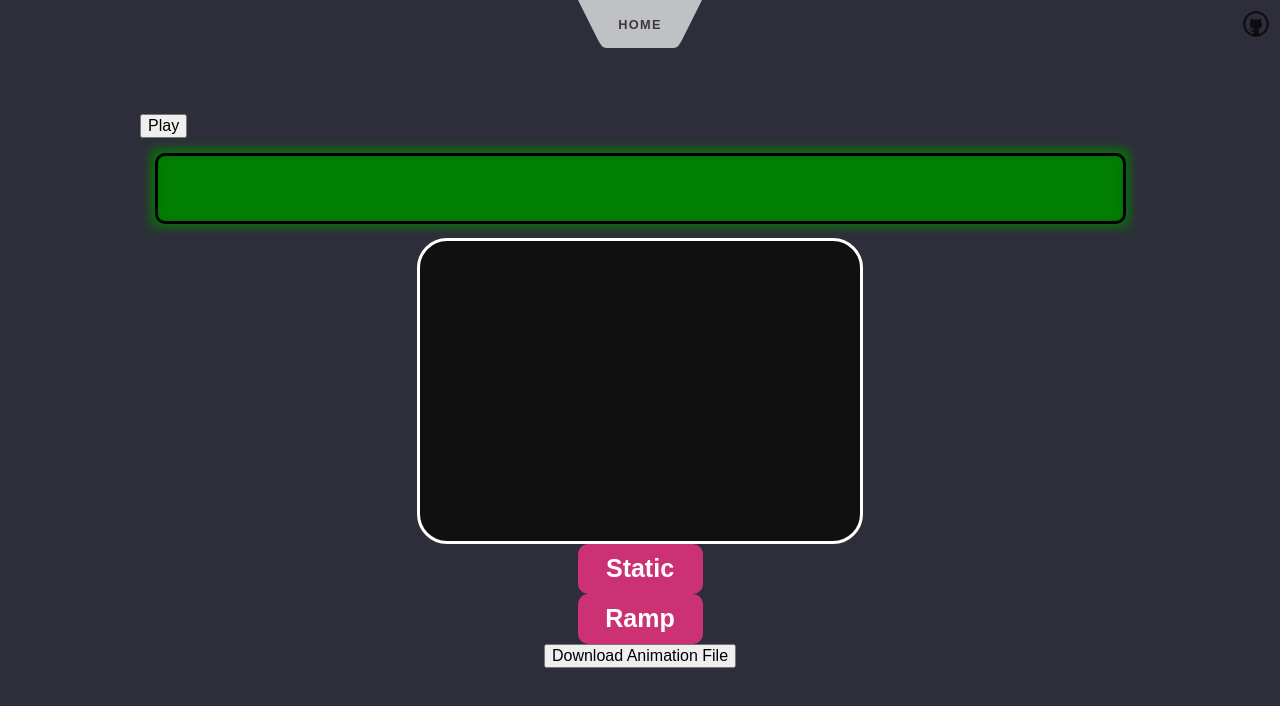
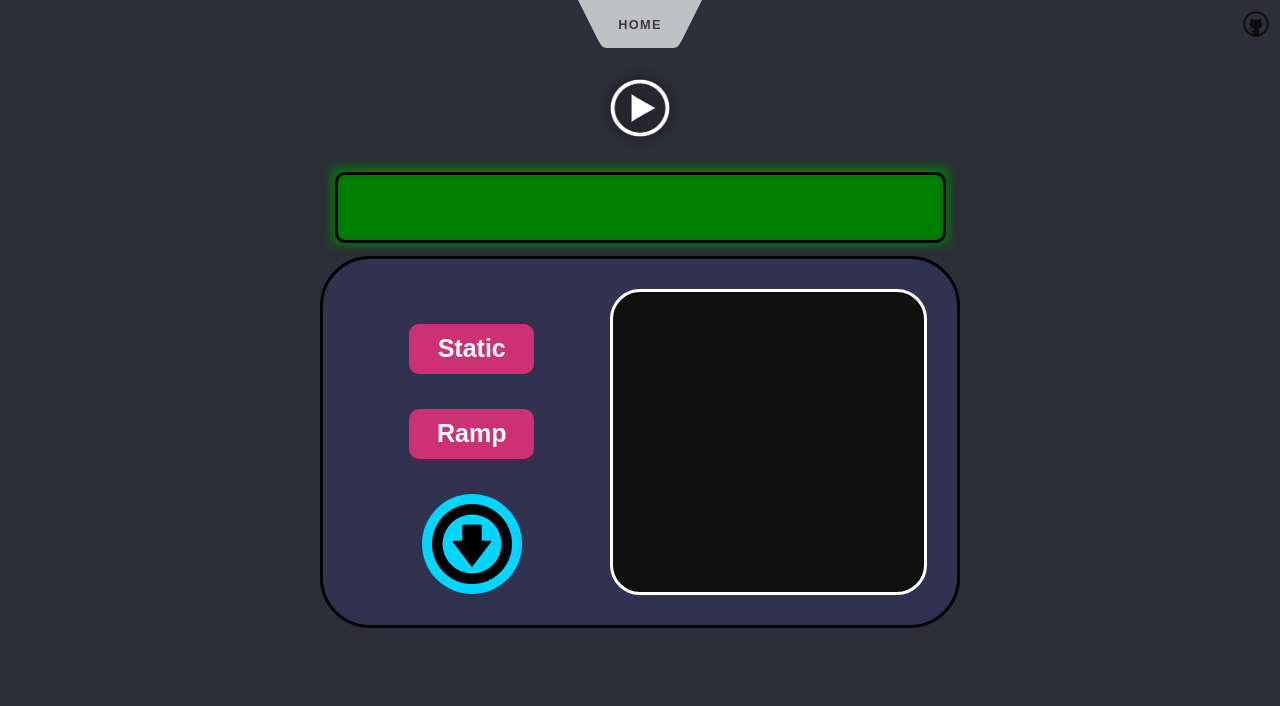
Before and after one commit to awtybots/Led-Animation-Creator, a SvelteKit app: page / in a window 1280 px wide. Shown: the top 706 px of the page. Built offline with nearby package versions, Linux system fonts and the light colour scheme.

Commit message:
redesign

```diff
--- a/src/lib/components/LedViewer.svelte
+++ b/src/lib/components/LedViewer.svelte
@@ -1,5 +1,7 @@
 <script>
 // @ts-nocheck
+
+    import img from '../images/play-icon-white.png'
 
     export let data;
     let y = 0;
@@ -54,8 +56,8 @@
 </script>
 
 <!-- svelte-ignore non-top-level-reactive-declaration -->
-<div>
-    <button on:click={() => playAnimation()}>Play</button>
+<div class = "Container">
+    <button class = "PlayButton" on:click={() => playAnimation()}><img class = "PlayImage" src = {img}/></button>
     <div class = "Viewer">
         <!-- <div style="background-color: {data[y].color}" class = "Percent"></div> -->
         <div style = "background: linear-gradient(90deg, {data[y] != undefined ? data[y].color : "black"} 0%, {data[y] != undefined ? data[y].color : "black"} {data[y] != undefined ? data[y].type == "ramp" ? data[y].length * z: data[y].length : 0}%, rgba(0,0,0,1) {data[y] != undefined ? data[y].type == "ramp" ? data[y].length * z : data[y].length : 0}%); box-shadow: inset 0 0 12px 12px #2D2E39, inset 0 0 3px 2px #2D2E39;" class = "Percent"></div>
@@ -63,19 +65,23 @@
 </div>
 
 <style>
+    .Container {
+        display: flex;
+        flex-direction: column;
+        align-items: center;
+    }
+
     .Viewer {
         display: flex;
         justify-content: center;
         align-items: center;
-        transition: 500ms;
     }
 
     .Percent {
         position: relative;
         background-color: black;
-        width: 1000px;
+        width: 50vw;
         height: 100px;
-        transition: 500ms;
         border-radius: 10px;
     }
 
@@ -90,4 +96,27 @@
         border: 3px solid black;
         border-radius: 10px;
     }
+
+    .PlayButton {
+        position: relative;
+        border-radius: 50%;
+        outline: none;
+        border: none;
+        width: 100px;
+        background-color: transparent;
+        transition: 100ms;
+    }
+
+    .PlayButton:hover {
+        transform: scale(1.05);
+    }
+
+    .PlayButton:active {
+        background-color: black;
+        box-shadow: inset 0 0 12px 12px #2D2E39, inset 0 0 3px 2px #2D2E39;
+    }
+
+    .PlayImage {
+        width: 100%;
+    }
 </style>
--- a/src/lib/components/StaticWidget.svelte
+++ b/src/lib/components/StaticWidget.svelte
@@ -22,7 +22,6 @@
     .Widget {
         border: white;
         background-color: #CC3273;
-        width: 300px;
         height: 95px;
         border-radius: 10px;
         overflow: hidden;
--- a/src/routes/+page.svelte
+++ b/src/routes/+page.svelte
@@ -1,5 +1,7 @@
 <script>
 // @ts-nocheck
+
+	import img from "../lib/images/download.png";
 
 	import DisplayWidget from '$lib/components/DisplayWidget.svelte';
     import LedViewer from '$lib/components/LedViewer.svelte';
@@ -147,19 +149,9 @@
 		<LedViewer data = {[{"duration": 0, "length": 100, "color": "green"}]}/>
 	{/if}
 
-	<div
-		on:drop={handleDragDrop}
-		bind:this={drop_zone}
-		id="drop_zone"
-		ondragover="return false"
-	>
-		{#each dropped as widget, i}
-			<div class = "Widget">
-				<button class = "Delete" on:click = {() => {dropped = dropped.slice(0, i).concat(dropped.slice(i+1)); dropped_data.splice(i, 1); dropped_data = dropped_data}}>X</button>
-				<StaticWidget title= {widget} bind:duration = {dropped_data[i].duration} bind:length = {dropped_data[i].length} bind:color = {dropped_data[i].color}/>
-			</div>
-		{/each}
-	</div>
+	<div class = "Container">
+		<div class = "Left">
+			<div class = "Widgets">
 				<div
 					type = {"static"}
 					draggable=true
@@ -182,25 +174,63 @@
 				>
 					<DisplayWidget title = "Ramp"/>
 				</div>
-	<button on:click = {download}>Download Animation File</button>
+			</div>
+			<div class = "DownloadContainer">
+				<button class="DownloadButton" on:click = {download}><img class = "DownloadImage" src = {img}/></button>
+			</div>
+		</div>
+		<div
+			on:drop={handleDragDrop}
+			bind:this={drop_zone}
+			class = "Right"
+			id="drop_zone"
+			ondragover="return false"
+		>
+			{#each dropped as widget, i}
+				<div class = "WidgetContainer">
+					<button class = "Delete" on:click = {() => {dropped = dropped.slice(0, i).concat(dropped.slice(i+1)); dropped_data.splice(i, 1); dropped_data = dropped_data}}>X</button>
+					<StaticWidget title= {widget} bind:duration = {dropped_data[i].duration} bind:length = {dropped_data[i].length} bind:color = {dropped_data[i].color}/>
+				</div>
+			{/each}
+		</div>
+	</div>
 
 </section>
 
 <style>
+	.Container {
+		box-sizing: border-box;
+		display: grid;
+		grid-template-columns: 3fr  4fr;
+		width: 50vw;
+		border: solid 3px black;
+		background-color: rgb(49, 50, 80);
+		padding: 30px;
+		border-radius: 50px;
+		gap: 20px;
+	}
+
+	.Left {
+		display: grid;
+		grid-template-rows: 2fr 1fr;
+		place-content: center;
+	}
+
+	.Widgets {
+		display: flex;
+		flex-direction: column;
+		place-content: space-evenly;
+		align-items: center;
+	}
 
 	#drop_zone {
 		background-color: rgb(16, 16, 16);
 		border: white 3px solid ;
-		width: 400px;
-		min-height: 200px;
+		height: 200px;
 		padding: 50px 20px 50px 20px;
 		font-size: 19px;
 		border-radius: 30px;
-
-		display: flex;
-		flex-direction: column;
-		place-items: center;
-		gap: 20px;
+		overflow-y: auto;
 	}
 
 	section {
@@ -208,13 +238,14 @@
 		flex-direction: column;
 		justify-content: center;
 		align-items: center;
-		flex: 0.6;
 	}
 
-	.Widget {
+	.WidgetContainer {
 		position: relative;
 		border-radius: 10px;
+		width: 100%;
 		overflow: hidden;
+		margin: 0 0 25px 0;
 	}
 
 	.Delete {
@@ -229,4 +260,24 @@
 		right: 0;
 		background-color: red;
 	}
+
+	.DownloadContainer {
+		display: flex;
+		justify-content: center;
+		align-items: center;
+	}
+
+	.DownloadButton {
+		outline: none;
+		border: none;
+		background-color: rgb(0, 213, 255);
+		border-radius: 50%;
+		width: 100px;
+		height: 100px;
+		padding: 10px;
+	}
+
+	.DownloadImage {
+		width: 100%;
+	}
 </style>
```
Also changed, not shown: src/lib/images/download.png (added), src/lib/images/play-icon-white.png (added). Lines whose indentation alone changed are shown as unchanged.
